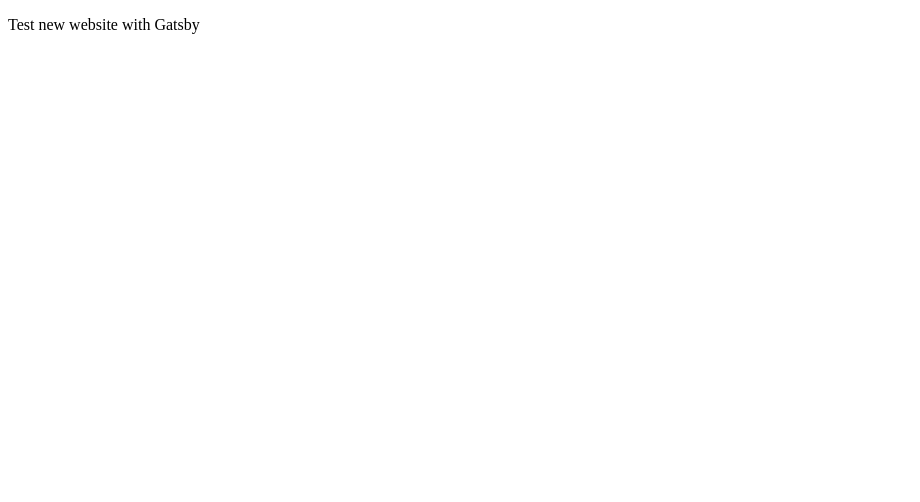
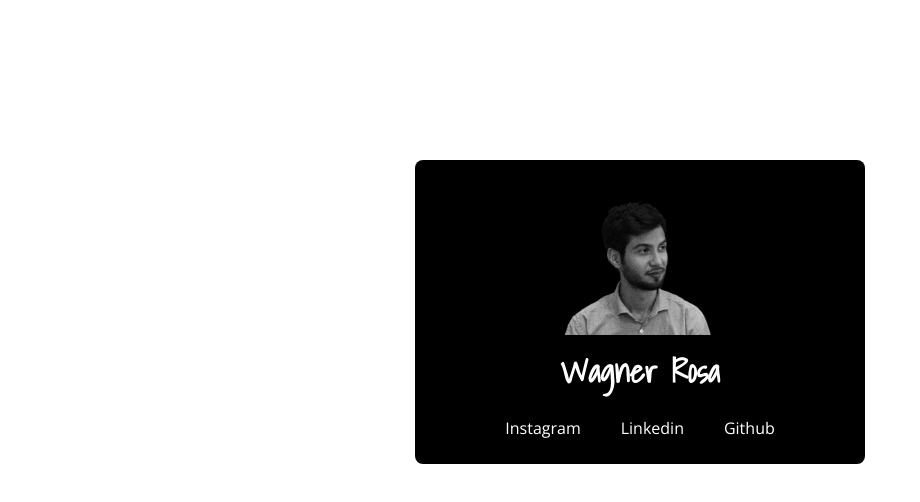
Before and after one commit to wagnerrosa/wag-gatsby, a Gatsby site: page / in a window 1280 px wide. Shown: the whole page, without its empty margins (0-920 px from the left). Built offline with nearby package versions, Linux system fonts and the light colour scheme; Gatsby itself is replaced by a stand-in of ours.

Commit message:
New page index

```diff
--- a/gatsby-config.js
+++ b/gatsby-config.js
@@ -24,7 +24,7 @@
         background_color: `#663399`,
         theme_color: `#663399`,
         display: `minimal-ui`,
-        icon: `src/images/gatsby-icon.png`, // This path is relative to the root of the site.
+        icon: `src/images/favicon.png`, // This path is relative to the root of the site.
       },
     },
     {
--- a/package.json
+++ b/package.json
@@ -41,7 +41,7 @@
     "serve": "gatsby serve",
     "clean": "gatsby clean",
     "test": "echo \"Write tests! -> https://gatsby.dev/unit-testing\" && exit 1",
-    "deploy": "gatsby build && gh-pages -d public -b master"
+    "deploy": "gatsby build && gh-pages -d public"
   },
   "repository": {
     "type": "git",
--- a/src/pages/index.js
+++ b/src/pages/index.js
@@ -2,7 +2,20 @@
 import '../styles/styles.scss'
 
 const IndexPage = () => (
-  <p>Test new website with Gatsby</p>
+  <div className="flex">
+    <div className="caixa">
+      <img src="../../Perfil2.png" />
+      <h1 className="title" alt="Wagner Rosa">Wagner Rosa</h1>
+      <navigator>
+          <a href="https://github.com/wagnerrosa" target="_blank" rel="noopener noreferrer">
+            Instagram</a>
+          <a href="https://www.linkedin.com/in/wagrosa/" target="_blank" rel="noopener noreferrer">
+            Linkedin</a>
+          <a href="https://github.com/wagnerrosa" target="_blank" rel="noopener noreferrer">
+            Github</a>
+      </navigator>
+    </div>
+  </div>
 )
 
 export default IndexPage
--- a/src/styles/styles.scss
+++ b/src/styles/styles.scss
@@ -0,0 +1,74 @@
+@import url('https://fonts.googleapis.com/css2?family=Shadows+Into+Light&display=swap');
+@import url('https://fonts.googleapis.com/css2?family=Open+Sans:wght@300;400;800&display=swap');
+
+body {
+  font-family: 'Open Sans', sans-serif;
+}
+
+.title {
+  font-family: 'Shadows Into Light', cursive;
+  margin: 5px 0 20px;
+  color: white;
+
+}
+
+.flex {
+  color: white;
+  text-align: center;
+}
+
+.caixa {
+  background-color: black;
+  max-width: 400px;
+  margin: 20vh auto 0;
+  padding: 25px;
+  border-radius: 8px;
+}
+
+.caixa img {
+  max-width: 150px;
+}
+
+.caixa a {
+  margin: 0 20px;
+  color: white;
+  text-decoration: none;
+}
+
+
+
+
+/*GrayScale*/
+.caixa img {
+    -webkit-filter: grayscale(100%);
+    filter: grayscale(100%);
+    -webkit-transition: .3s ease-in-out;
+    transition: .3s ease-in-out;
+}
+.caixa:hover img {
+    -webkit-filter: grayscale(0);
+    filter: grayscale(0);
+}
+
+/*Links*/
+:root {
+  --mainColor: #00ffd5de;
+}
+
+a {
+  background:
+     linear-gradient(
+       to bottom, var(--mainColor) 0%,
+       var(--mainColor) 100%
+     );
+	background-position: 0 100%;
+	background-repeat: repeat-x;
+	background-size: 0px 0px;
+  color: #000;
+  text-decoration: none;
+  transition: background-size .2s;
+}
+
+a:hover {
+  background-size: 4px 50px;
+}
```
Also changed, not shown: static/Perfil.png (added), static/Perfil2.png (added).
